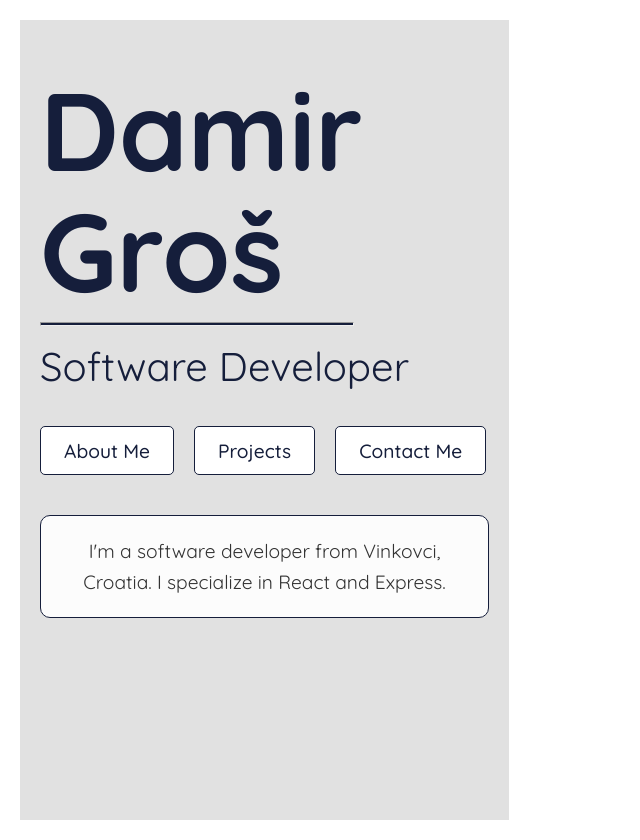
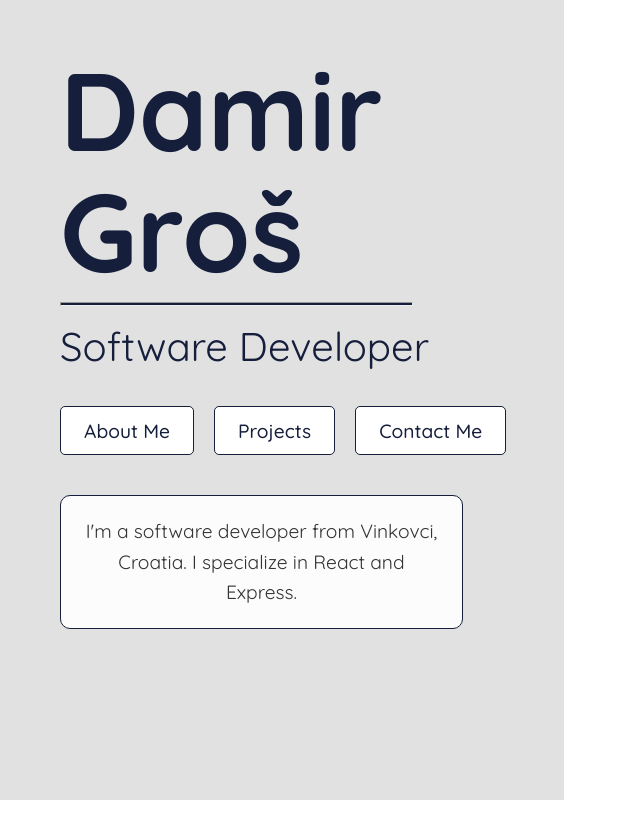
Before and after one commit to damirgros/portfolio, a React (Vite) app in the folder portfolio/: page / in a window 1280 px wide. Shown: the whole page, without its empty margins (0-640 px from the left). After the commit the page ends 800 px from the top, so only its background shows below. Built offline with nearby package versions, Linux system fonts and the light colour scheme.

Commit message:
Update build

```diff
--- a/portfolio/src/App.css
+++ b/portfolio/src/App.css
@@ -33,21 +33,17 @@ body {
 .container {
   display: flex;
   flex-direction: row;
-  width: 100%;
-  max-width: 1200px; /* Set a max-width to prevent overflow */
-  margin: 0 auto; /* Center the container */
+  width: 100vw;
   overflow-x: hidden;
-  padding: 20px; /* Add padding to prevent content from touching screen edges */
 }
 
 .page1 {
   display: flex;
   flex-direction: column;
   background-color: #e1e1e1;
-  width: 100%;
+  width: 100vw;
   height: 100vh;
-  padding-left: 20px;
-  padding-right: 20px;
+  padding-left: 60px;
 }
 
 .header {
@@ -103,8 +99,8 @@ body {
 
 .content {
   border: 1px solid #151e3b;
-  width: 100%; /* Adjusted to fill the container */
-  max-width: 800px; /* Keep the content from becoming too wide */
+  width: 80%;
+  max-width: 800px;
   text-align: center;
   color: #333;
   padding: 20px;
@@ -130,13 +126,11 @@ body {
   background: #151e3b;
   border-radius: 8px;
   box-shadow: 0 4px 8px rgba(0, 0, 0, 0.1);
-  margin: 20px auto; /* Center each project card */
+  margin: 20px 0;
   padding: 20px;
   display: flex;
   align-items: center;
   text-align: left;
-  width: 100%; /* Make sure the project card uses full available width */
-  max-width: 700px; /* Prevent it from being too wide */
 }
 
 .project-image img {
@@ -146,9 +140,8 @@ body {
   padding: 10px;
   border-radius: 8px;
   margin-right: 20px;
-  width: 100%;
-  max-width: 200px; /* Constrain image size */
-  height: auto; /* Adjust height automatically */
+  width: 200px;
+  height: 100px;
 }
 
 .project-details p {
@@ -181,7 +174,6 @@ body {
 @media (max-width: 768px) {
   .container {
     flex-direction: column;
-    padding: 10px; /* Adjust padding for smaller screens */
   }
 
   .page1 {
```
Also changed, not shown: 4 other files (tests, documents, lock files or other folders).
